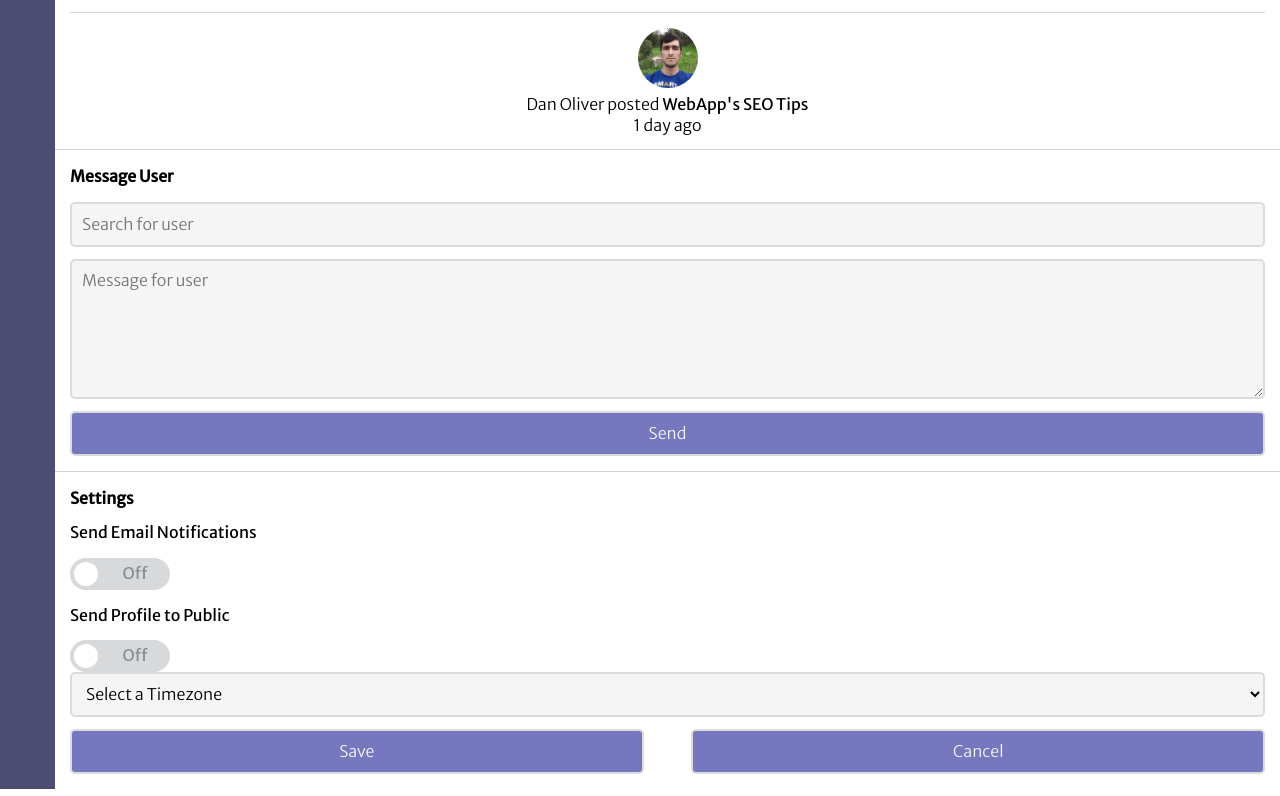
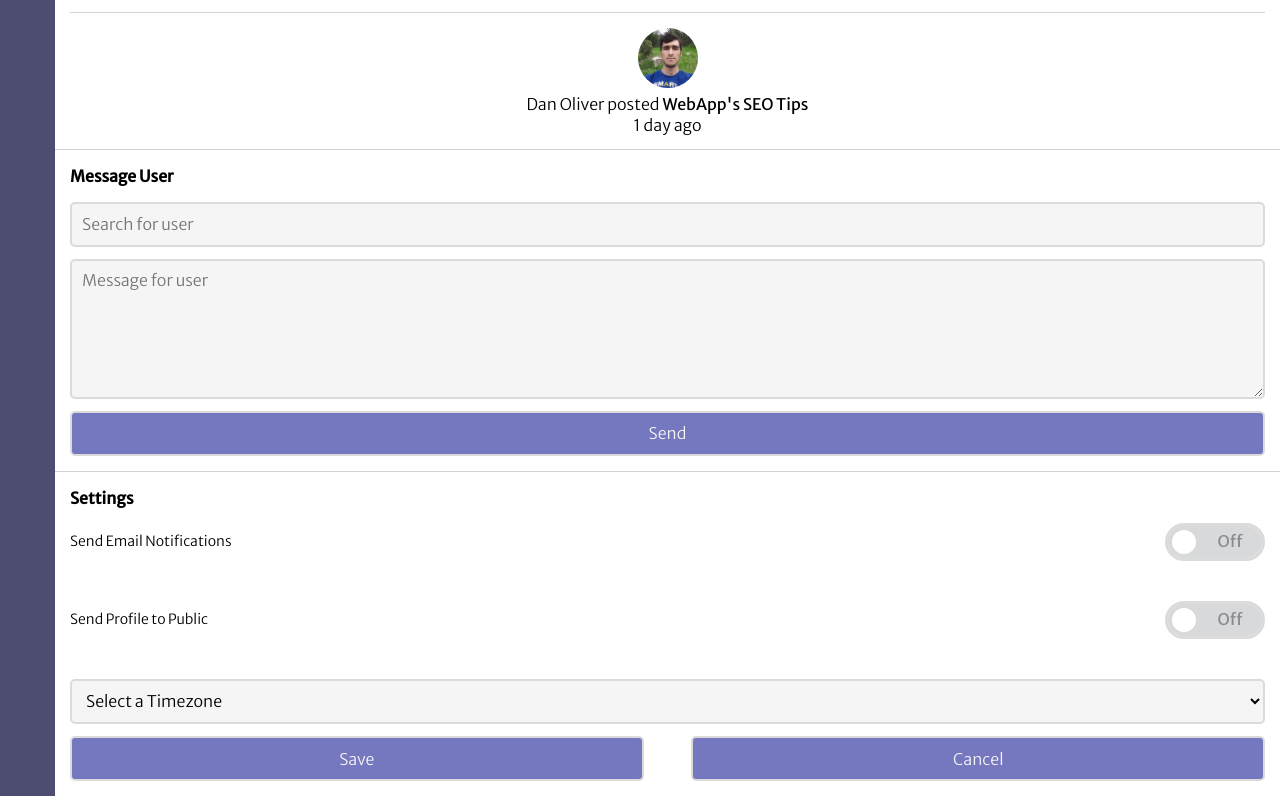
Before and after one commit to bnielsencodes/webapp-dashboard, a plain HTML site: page index.html in a window 1280 px wide. Shown: the part 4401-5197 px from the top of the page. Drawn offline with nearby package versions, Linux system fonts and the light colour scheme; files that its build step writes are made by us from their sources; a web font is replaced by a local one.

Commit message:
finished styling for settings section

```diff
--- a/css/styles.css
+++ b/css/styles.css
@@ -360,12 +360,22 @@ fieldset {
   justify-content: space-between;
 }
 
-.settings-send-button {}
-
-.button-disabled {}
+.switch-containers {
+  display: flex;
+  justify-content: space-between;
+  margin-bottom: 40px;
+}
 
 .switch-buttons {
   width: 100px;
+  border: 3px solid #DBDBDB;
+  border-radius: 20px;
+}
+
+.settings-p {
+  font-size: 0.875rem;
+  font-weight: 300;
+  margin: 10px 0px 0px;
 }
 
 
--- a/index.html
+++ b/index.html
@@ -414,7 +414,8 @@
       <section class="settings-section">
         <h3 class="section-title">Settings</h3>
         <!-- custom CSS toggle code-->
-        <p>Send Email Notifications</p>
+        <div class="switch-containers switch-container-one">
+          <p class="settings-p">Send Email Notifications</p>
           <label class="switch-light switch-ios switch-buttons" onclick="">
             <input type="checkbox" />
             <span>
@@ -423,8 +424,10 @@
               <a></a>
             </span>
           </label>
+        </div>
         <!-- custom CSS toggle code-->
-        <p>Send Profile to Public</p>
+        <div class="switch-containers">
+          <p class="settings-p">Send Profile to Public</p>
           <label class="switch-light switch-ios switch-buttons" onclick="">
             <input type="checkbox" />
             <span>
@@ -433,6 +436,7 @@
               <a></a>
             </span>
           </label>
+        </div>
         <select
           name="timezone_offset"
           id="timezone-offset"
```
Lines whose indentation alone changed are shown as unchanged.
